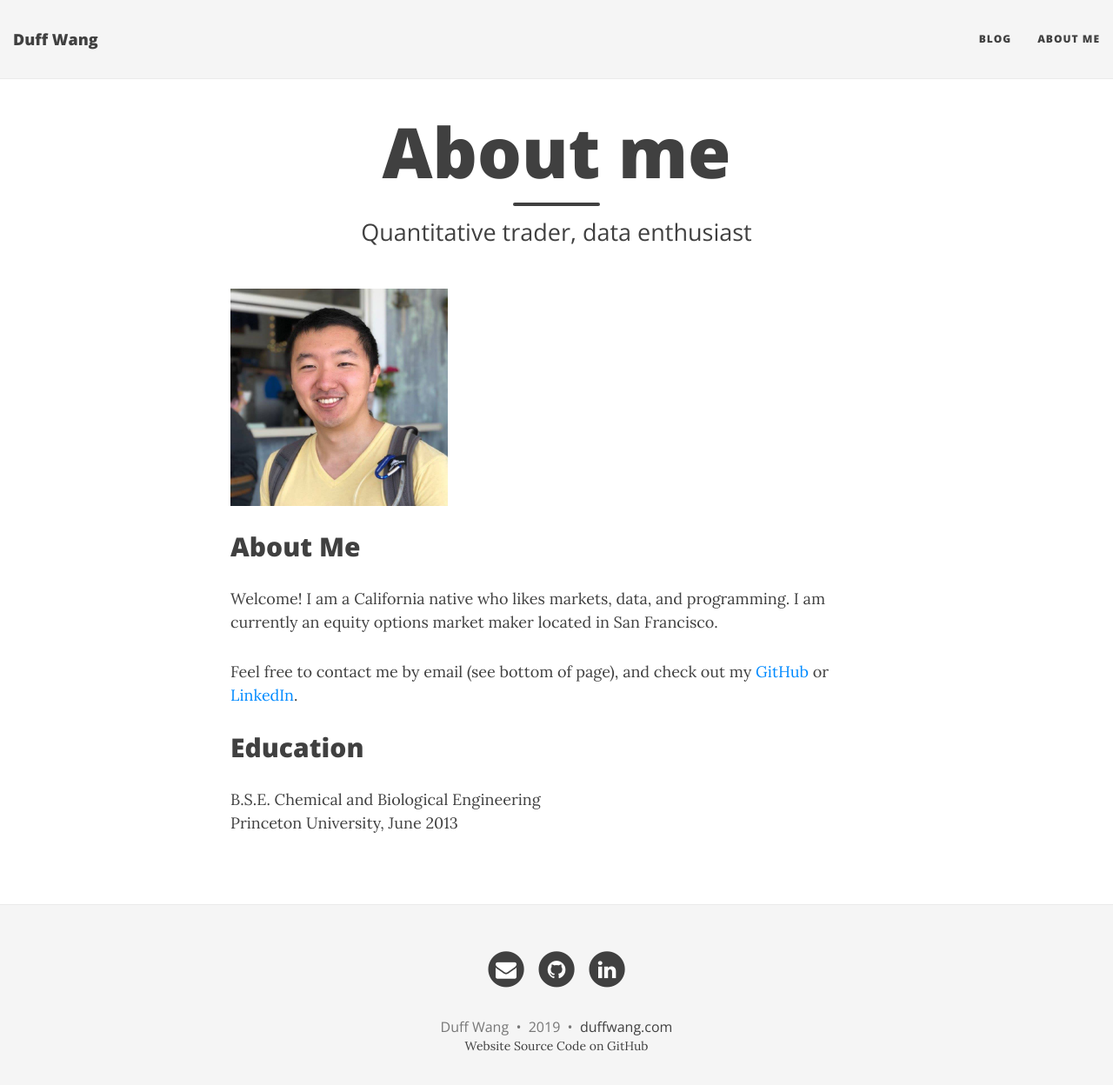
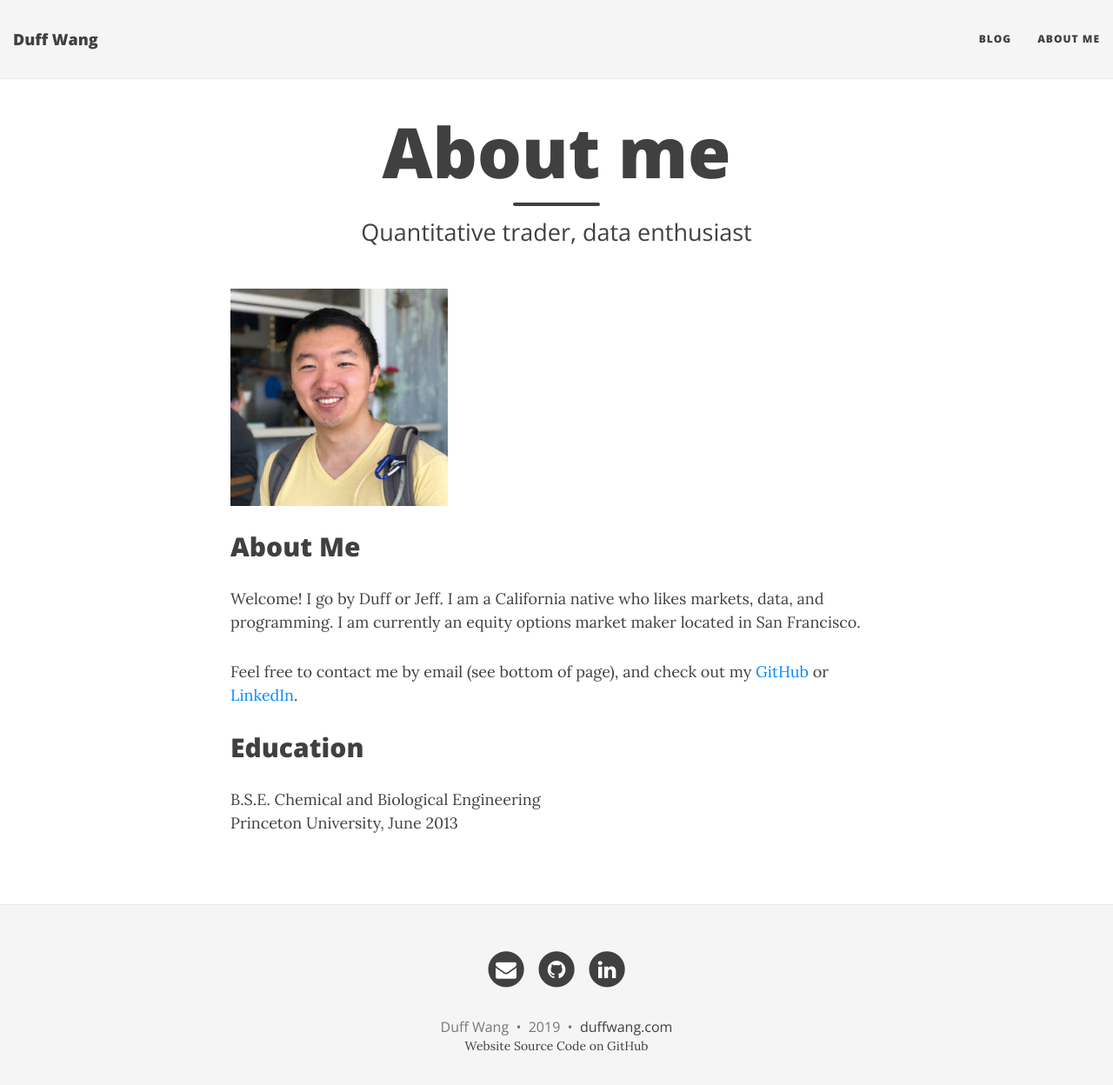
Before and after one commit to duffwang/duffwang.github.io, a Jekyll site: the page built from aboutme.md, in a window 1280 px wide and 1263 px high. Shown: the top 1248 px of the window at 87% size. Built offline with Jekyll 4.4.1, drawn with Linux system fonts in a browser that asks for light colours; nearby versions of some CDN libraries.

```diff
--- a/_config.yml
+++ b/_config.yml
@@ -75,7 +75,7 @@ social-network-links:
 #  twitter: daattali
 #  reddit: yourname
 #  google-plus: +DeanAttali
-  linkedin: duffwang
+  linkedin: jwang2013
 #  xing: yourname
 #  stackoverflow: "3943160/daattali"
 #  snapchat: deanat78
--- a/aboutme.md
+++ b/aboutme.md
@@ -8,9 +8,9 @@ subtitle: Quantitative trader, data enthusiast
 
 ## About Me
 
-Welcome! I am a California native who likes markets, data, and programming. I am currently an equity options market maker located in San Francisco.
+Welcome! I go by Duff or Jeff. I am a California native who likes markets, data, and programming. I am currently an equity options market maker located in San Francisco.
 
-Feel free to contact me by email (see bottom of page), and check out my [GitHub](https://github.com/duffwang) or [LinkedIn](https://linkedin.com/in/duffwang).
+Feel free to contact me by email (see bottom of page), and check out my [GitHub](https://github.com/duffwang) or [LinkedIn](https://linkedin.com/in/jwang2013).
 
 ## Education
 
```
